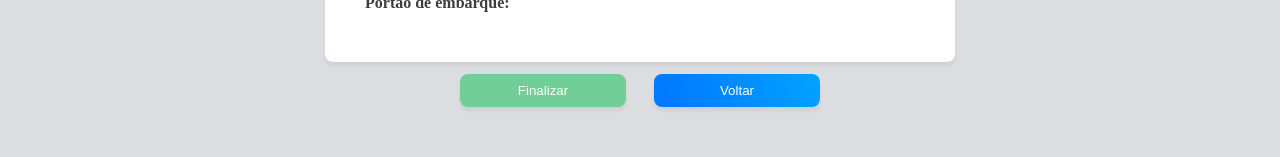
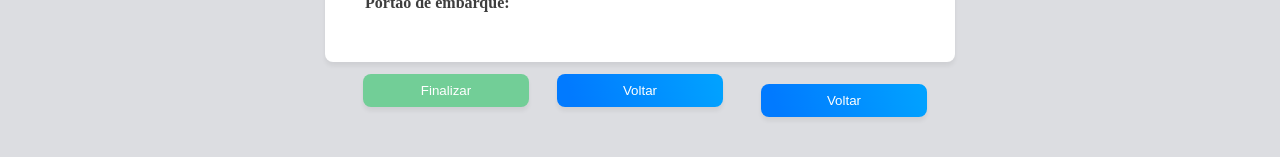
Before and after one commit to anacbvieira/Hackathon-TotalVoice-2019, a Vue app: page /selectflight in a window 1280 px wide. Shown: the part 493-650 px from the top of the page. Built offline with nearby package versions, Linux system fonts and the light colour scheme; no server answers; sample sign-in values are in the browser's storage; what vue-datetime would draw is missing.

Commit message:
edit confirm e data
edit confirm e data

```diff
--- a/src/views/AlterFlight.vue
+++ b/src/views/AlterFlight.vue
@@ -66,6 +66,9 @@
       <div class="confirmacao">
         <Confirm v-on:click.native="SendMensage(flight)"></Confirm>
       </div>
+      <div>
+        <router-link to="options"><button class="btn-back">Voltar</button></router-link>
+    </div>
     </div>
   </div>
 </template>
--- a/src/views/SelectFlight.vue
+++ b/src/views/SelectFlight.vue
@@ -50,7 +50,7 @@
           </div>
           <div class="row">
             <div >Data/Hora:</div>
-            <div > </div>
+            <div > {{flight.departure_date}}</div>
           </div>
         </div>
         <div class="icon"></div>
@@ -63,6 +63,9 @@
       </div>
     <div class="confirmacao">
       <Confirm @click="SendMensage(flight)"></Confirm>
+      <div>
+    <router-link to="options"><button class="btn-back">Voltar</button></router-link>
+  </div>
     </div>
   </div>
   </div>
@@ -78,8 +81,8 @@ export default {
   data () {
     return {
       gate: '',
-      flight: '',
-      info: Array,
+      flight: [],
+      info: [],
       FilteredFlight: [],
       FilteredGate: [],
       modal: false
@@ -104,6 +107,9 @@ export default {
     },
     SetFlight (flight) {
       this.flight = flight
+      debugger
+      this.flight.departure_date = new Date(this.flight.departure_date).toLocaleString('pt-BR')
+      this.flight.arrival_date = new Date(this.flight.arrival_date).toLocaleString('pt-BR')
       this.modal = false
       console.log(flight)
     },
```
